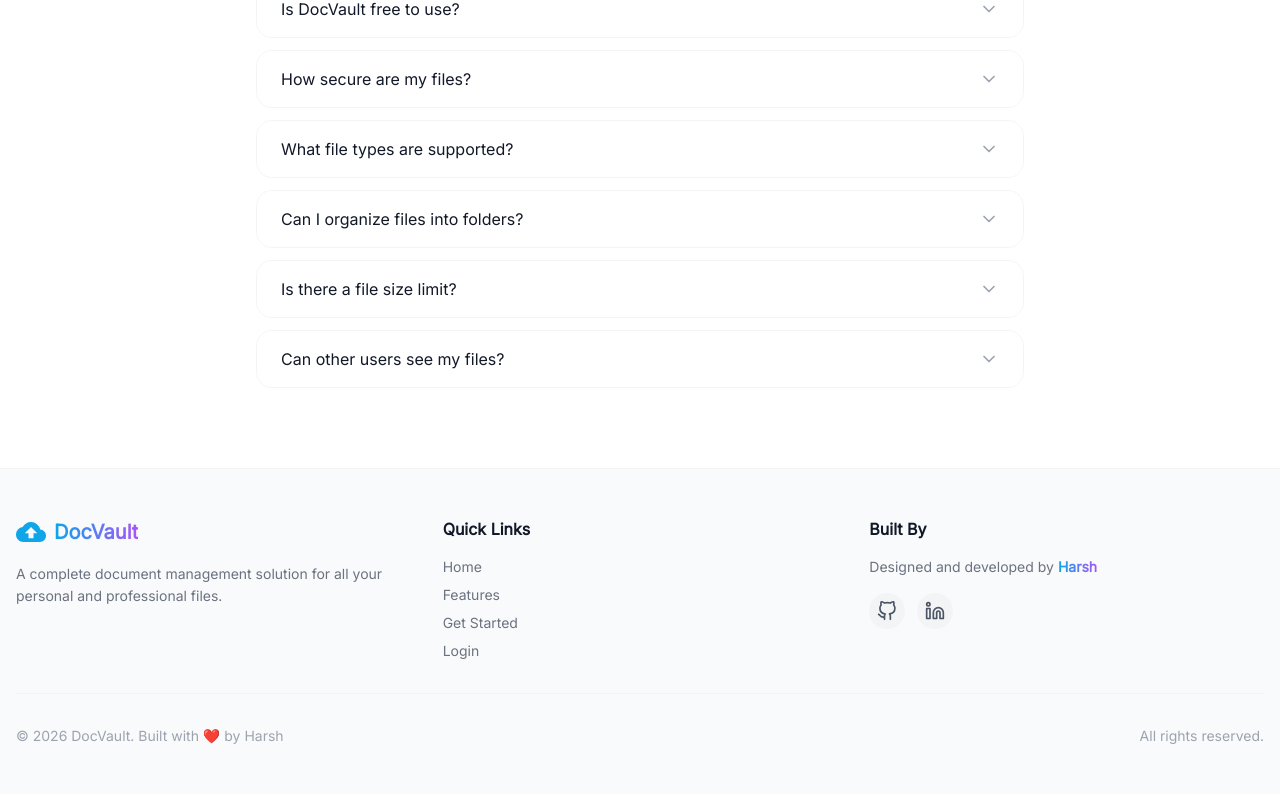
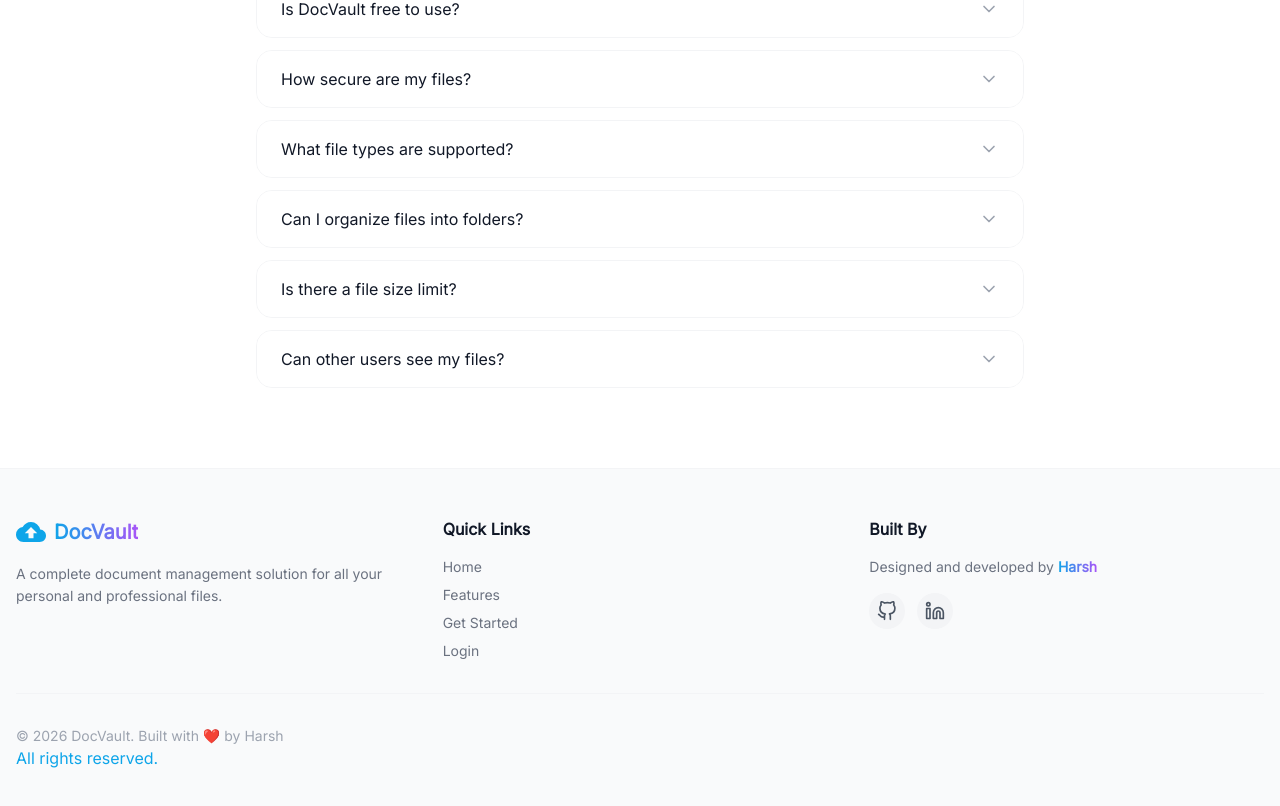
Before and after one commit to harshjha987/docvault-frontend, a React (Vite) app: page / in a window 1280 px wide. Shown: the part 2196-3002 px from the top of the page. Built offline with nearby package versions, Linux system fonts and the light colour scheme.

Commit message:
fix:navigate and folder section fixed

```diff
--- a/src/components/Footer.jsx
+++ b/src/components/Footer.jsx
@@ -162,19 +162,20 @@ hover:bg-primary-50 dark:hover:bg-primary-900/20 transition">
           </div>
 
           {/* Bottom Bar */}
-          <div className="border-t border-gray-100 dark:border-gray-800 pt-8 flex flex-col sm:flex-row items-center justify-between
+          <div className="border-t border-gray-100 dark:border-gray-800 pt-8   sm:flex-row
  gap-4">
             <p className="text-gray-400 text-sm">
               © 2026 DocVault. Built with ❤️ by Harsh
             </p>
-            <div className="flex items-center gap-2 text-sm text-gray-400">
-              <span>All rights reserved.</span>
-              {/* <span className="font-medium text-primary-500">Spring Boot</span>
-              <span>+</span>
+            <span className="font-sm text-primary-500">All rights reserved.</span>
+            {/* <div className="flex-row items-center gap-2 text-sm text-gray-400">
+              { <span>All</span> }
+              <span className="font-medium text-primary-500">Spring Boot</span>
+              <span>rights</span>
               <span className="font-medium text-purple-500">React</span>
               <span>+</span>
-              <span className="font-medium text-yellow-500">AWS S3</span> */}
-            </div>
+              <span className="font-medium text-yellow-500">reserved</span>
+            </div> */}
           </div>
         </div>
       </footer>
--- a/src/pages/Folders.jsx
+++ b/src/pages/Folders.jsx
@@ -7,6 +7,7 @@ import {
   createFolder,
   deleteFolder,
   getAllFiles,
+  getFilesByFolder
 } from '../services/api';
 import { MdDelete, MdCreateNewFolder, MdClose, MdFolder } from 'react-icons/md';
 import { FiFile } from 'react-icons/fi';
--- a/src/pages/Landing.jsx
+++ b/src/pages/Landing.jsx
@@ -1,4 +1,4 @@
-import { Link } from 'react-router-dom';
+import { Link,Navigate } from 'react-router-dom';
 import Navbar from '../components/Navbar';
 import ScrollToTop from '../components/ScrollToTop';
 import { useAuth } from "../context/AuthContext";
```
